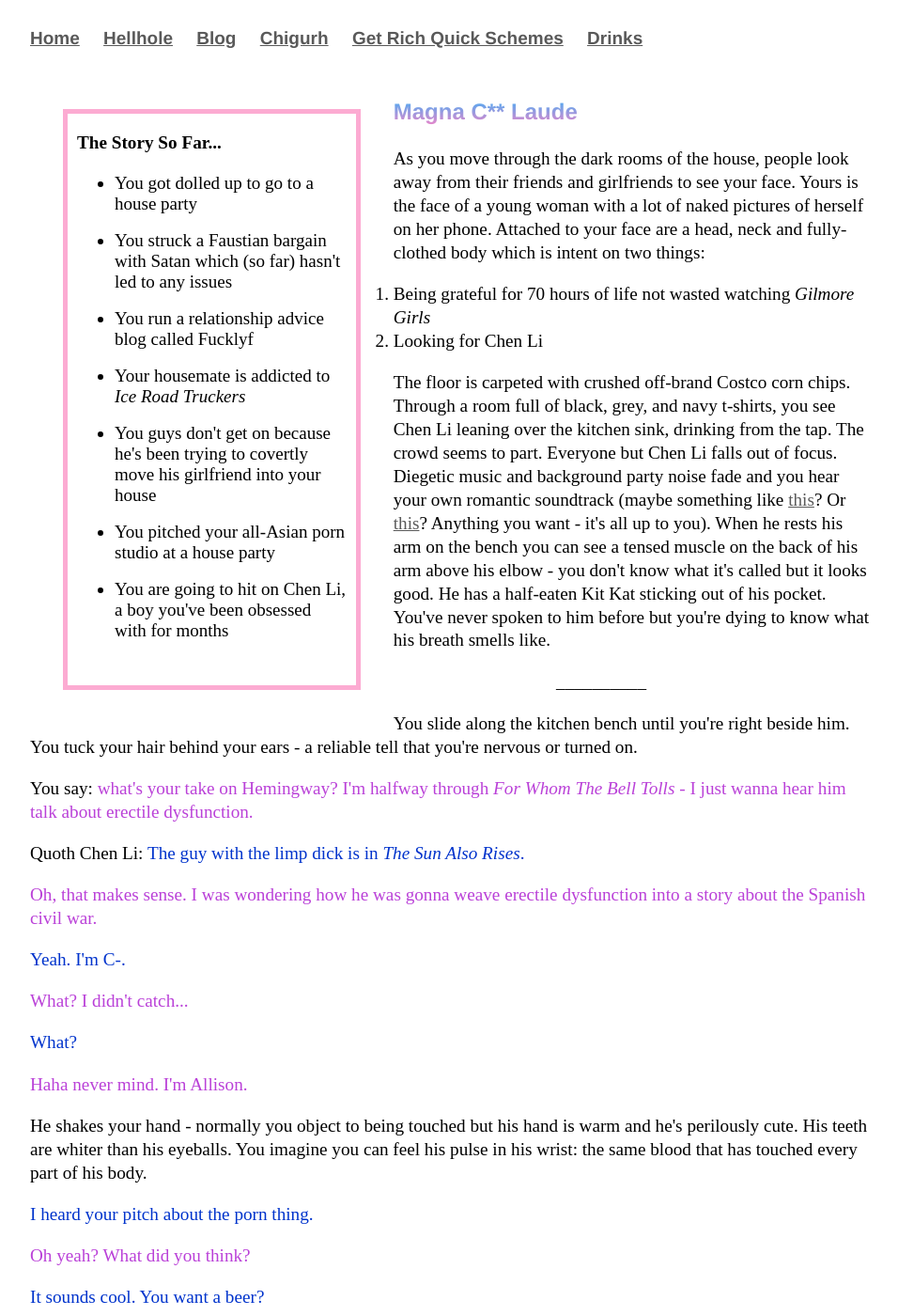
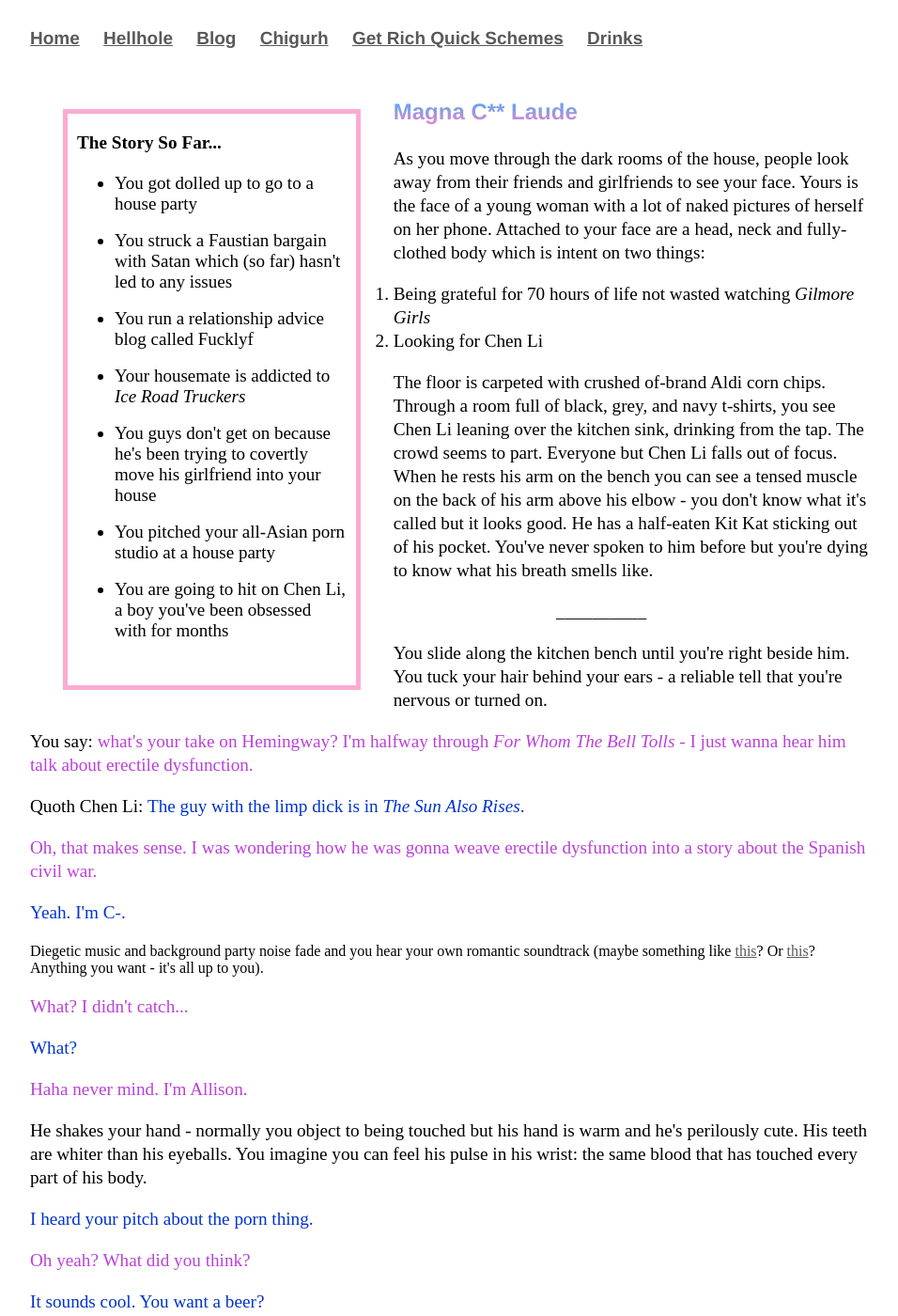
Before and after one commit to Pinelife/pinelife.github.io, a Jekyll site: the page Hellhole/Room6.html, which Jekyll copies as it is, in a window 1280 px wide and 1400 px high. Shown: the whole window at 94% size, without its empty margins (160-1116 px from the left). Built offline with Jekyll 4.4.1, drawn with Linux system fonts in a browser that asks for light colours; some of the changed lines change nothing that is shown.

Commit message:
Update Room6.html

```diff
--- a/Hellhole/Room6.html
+++ b/Hellhole/Room6.html
@@ -45,10 +45,8 @@
   <li>Being grateful for 70 hours of life not wasted watching <i>Gilmore Girls</i></li>
   <li>Looking for Chen Li</li>
 </ol>
-<p>The floor is carpeted with crushed off-brand Costco corn chips. Through a room full of black, grey, and navy t-shirts, you see Chen Li
-  leaning over the kitchen sink, drinking from the tap. The crowd seems to part. Everyone but Chen Li falls out of focus. Diegetic music and
-  background party noise fade and you hear your own romantic soundtrack (maybe something like <a href = "https://www.youtube.com/watch?v=ONIJXHvoynw" target="_blank">this</a>?
-  Or <a href = "https://www.youtube.com/watch?v=n2MtEsrcTTs" target="_blank">this</a>? Anything you want - it's all up to you).
+<p>The floor is carpeted with crushed of-brand Aldi corn chips. Through a room full of black, grey, and navy t-shirts, you see Chen Li
+  leaning over the kitchen sink, drinking from the tap. The crowd seems to part. Everyone but Chen Li falls out of focus.
   When he rests his arm on the bench you can see a tensed muscle on the back of his arm above his elbow - you don't know what it's called
   but it looks good. He has a half-eaten Kit Kat sticking out of his pocket. You've never spoken to him before but you're dying
   to know what his breath smells like.
@@ -71,6 +69,9 @@ __________
 <p class="chen">
   Yeah. I'm C-.
   </p>
+Diegetic music and background party noise fade and you hear your own romantic soundtrack (maybe something
+like <a href = "https://www.youtube.com/watch?v=ONIJXHvoynw" target="_blank">this</a>?
+ Or <a href = "https://www.youtube.com/watch?v=n2MtEsrcTTs" target="_blank">this</a>? Anything you want - it's all up to you).
 <p class="lauria">
   What? I didn't catch...
   </p>
```
